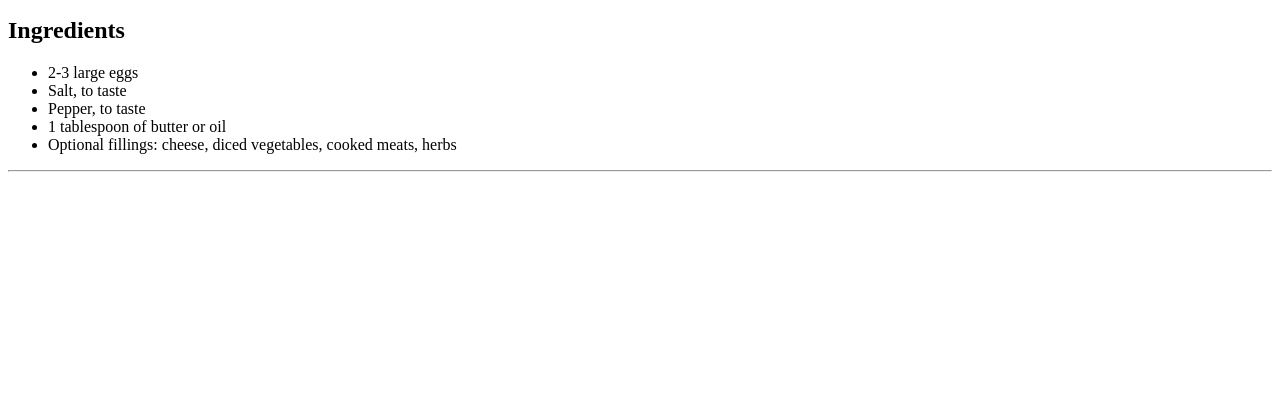
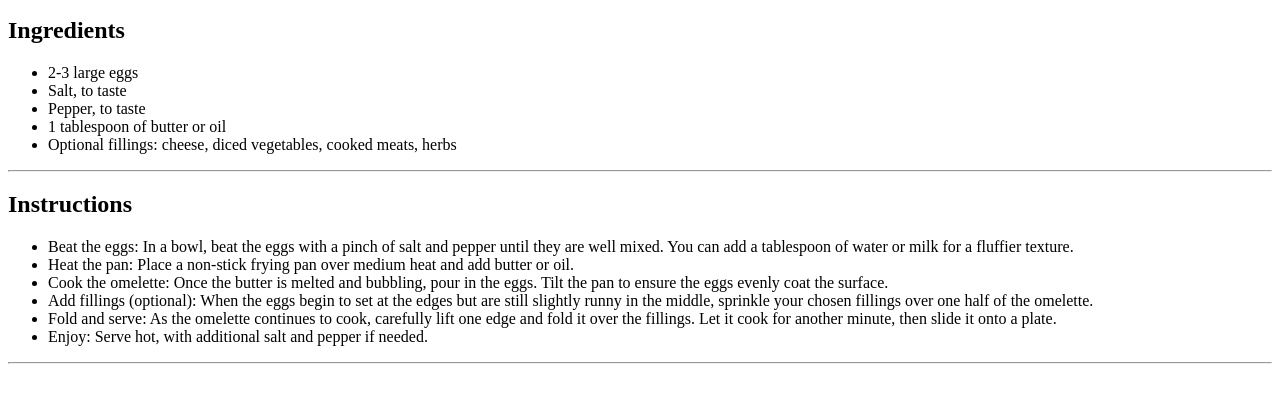
Before and after one commit to lejdenlazaro/-FrontendMentor-recipe-page-main, a plain HTML site: page recipe-page-main/index.html in a window 1280 px wide. Shown: the part 222-624 px from the top of the page. Drawn offline with Linux system fonts and the light colour scheme.

Commit message:
Add instructions section to body.

```diff
--- a/recipe-page-main/index.html
+++ b/recipe-page-main/index.html
@@ -39,6 +39,18 @@
       </ul>
     </section>
     <hr>
+    <section id="instructions">
+      <h2>Instructions</h2>
+      <ul>
+        <li>Beat the eggs: In a bowl, beat the eggs with a pinch of salt and pepper until they are well mixed. You can add a tablespoon of water or milk for a fluffier texture.</li>
+        <li>Heat the pan: Place a non-stick frying pan over medium heat and add butter or oil.</li>
+        <li>Cook the omelette: Once the butter is melted and bubbling, pour in the eggs. Tilt the pan to ensure the eggs evenly coat the surface.</li>
+        <li>Add fillings (optional): When the eggs begin to set at the edges but are still slightly runny in the middle, sprinkle your chosen fillings over one half of the omelette.</li>
+        <li>Fold and serve: As the omelette continues to cook, carefully lift one edge and fold it over the fillings. Let it cook for another minute, then slide it onto a plate.</li>
+        <li>Enjoy: Serve hot, with additional salt and pepper if needed.</li>
+      </ul>
+    </section>
+    <hr>
   </main>
   <footer>
 
```
